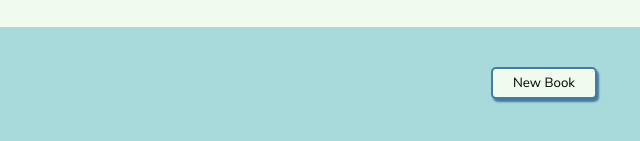
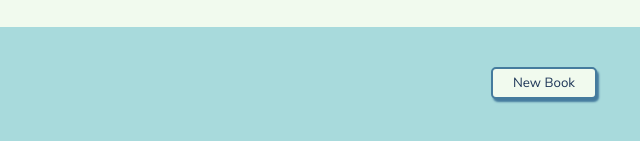
Before and after one commit to bertcherry/library, a plain HTML site: page index.html in a window 1280 px wide. Shown: the part 217-358 px from the top of the page, 96-736 px from the left. Drawn offline with Linux system fonts and the light colour scheme.

Commit message:
fix button text color to theme

```diff
--- a/style.css
+++ b/style.css
@@ -31,6 +31,7 @@ h1 {
 
 button {
     appearance: none;
+    color: var(--darkest);
     background-color: var(--light);
     border: 2px solid var(--dark);
     border-radius: 5px;
```
